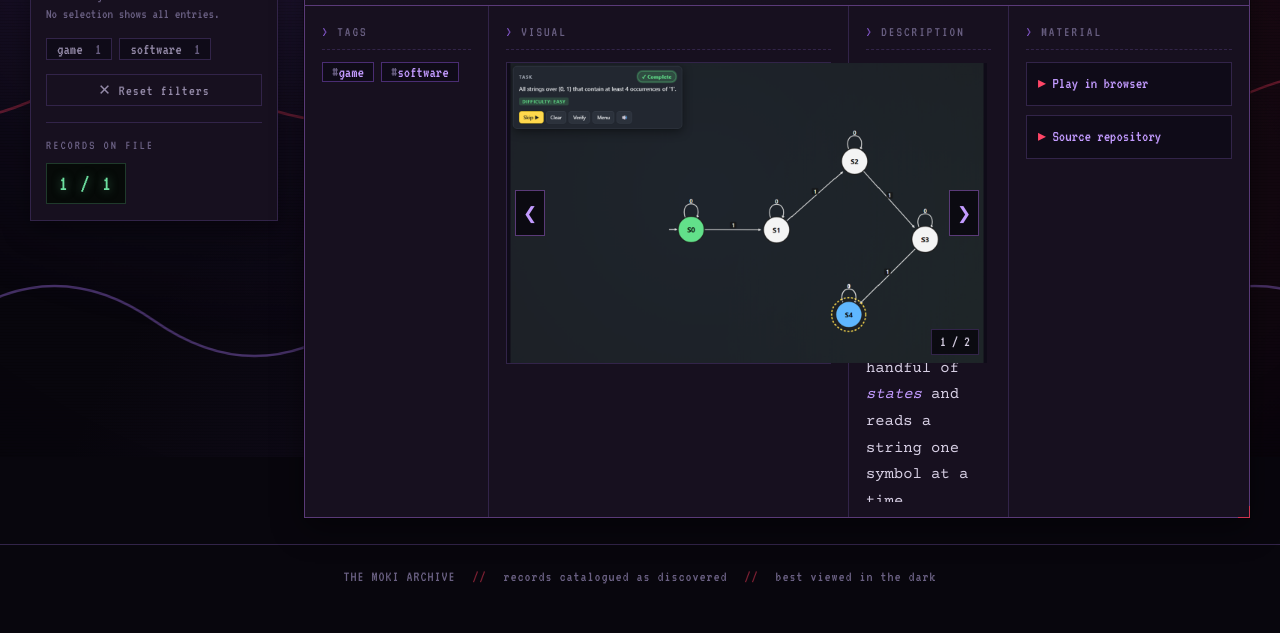
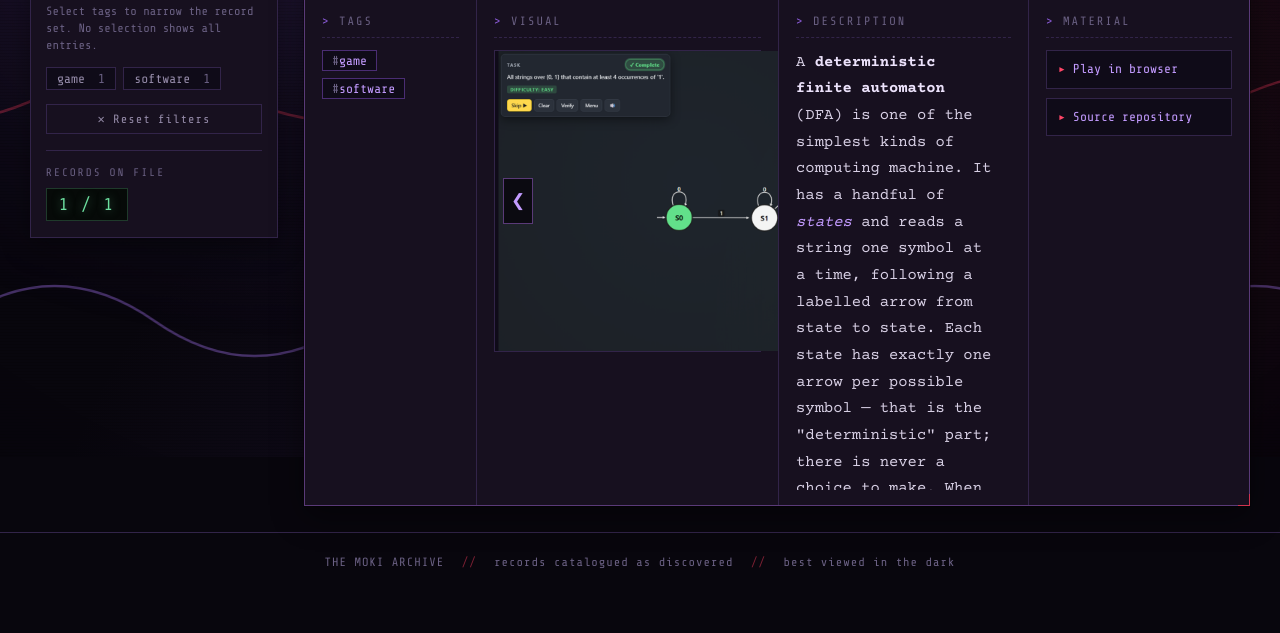
Before and after one commit to amojovic/the-moki-archive, a plain HTML site: page index.html in a window 1280 px wide. Shown: the part 343-976 px from the top of the page. Drawn offline with Linux system fonts and the light colour scheme.

Commit message:
Readable digital font (Share Tech Mono), fix image column overflow, allow page scroll with single entry

```diff
--- a/css/style.css
+++ b/css/style.css
@@ -6,8 +6,8 @@
 
 /* ------------------------------ FONTS -------------------------------- */
 @font-face {
-  font-family: "VT323";
-  src: url("../assets/fonts/VT323-Regular.ttf") format("truetype");
+  font-family: "Share Tech Mono";
+  src: url("../assets/fonts/ShareTechMono-Regular.ttf") format("truetype");
   font-display: swap;
 }
 @font-face {
@@ -29,7 +29,7 @@
 }
 
 :root {
-  /* --- surfaces (semi-transparent so the analog bg breathes through) --- */
+  /* --- surfaces (opaque, so scrolling never recomposites the page) --- */
   --bg:            #08060d;
   --panel:         #17101f;
   --panel-2:       #1e1530;
@@ -54,7 +54,7 @@
 
   /* --- fonts --- */
   --font-display: "Special Elite", "Courier New", serif;
-  --font-crt:     "VT323", "Courier New", monospace;
+  --font-crt:     "Share Tech Mono", "Consolas", "Courier New", monospace;
   --font-body:    "Courier Prime", "Courier New", monospace;
 
   --pad-x: 30px;
@@ -80,9 +80,7 @@ a:hover { color: #e2ccff; }
 a:visited { color: #a98fd6; }
 
 /* =====================================================================
-   ANIMATED ANALOG BACKGROUND
-   Slow drifting sine waves + a lazily pulsing plasma. Deliberately calm.
-   Honours prefers-reduced-motion (freezes at the bottom of the file).
+   ANIMATED ANALOG BACKGROUND  (GPU-composited: transform/opacity only)
    ===================================================================== */
 #bg {
   position: fixed;
@@ -95,8 +93,6 @@ a:visited { color: #a98fd6; }
     radial-gradient(1000px 900px at 50% 120%, rgba(74, 45, 115, 0.22), transparent 60%),
     #08060d;
 }
-
-/* lazily breathing plasma glow */
 .bg-plasma {
   position: absolute;
   inset: -15%;
@@ -111,7 +107,6 @@ a:visited { color: #a98fd6; }
   100% { transform: translate3d( 3%,  2%, 0) scale(1.12); opacity: 1.0;  }
 }
 
-/* the analog signal waves */
 .bg-waves { position: absolute; inset: 0; overflow: hidden; }
 .wave {
   position: absolute;
@@ -157,16 +152,15 @@ a:visited { color: #a98fd6; }
   border-bottom: 1px solid var(--border-strong);
   box-shadow: 0 1px 0 rgba(124, 32, 51, 0.5);
 }
-
 .header-bar {
   display: flex;
   align-items: center;
   gap: 8px;
   font-family: var(--font-crt);
-  font-size: 17px;
+  font-size: 14px;
   letter-spacing: 1px;
   color: var(--text-faint);
-  padding: 6px 0 5px;
+  padding: 7px 0 6px;
   border-bottom: 1px dashed var(--border);
 }
 .header-bar .bar-tag { color: var(--purple); }
@@ -186,10 +180,8 @@ a:visited { color: #a98fd6; }
   padding: 20px 0 22px;
 }
 .header-left { display: flex; gap: 20px; align-items: flex-start; }
-
 .site-logo {
-  width: 88px;
-  height: 88px;
+  width: 88px; height: 88px;
   object-fit: cover;
   border: 1px solid var(--border-strong);
   padding: 4px;
@@ -198,9 +190,7 @@ a:visited { color: #a98fd6; }
   filter: grayscale(0.15) contrast(1.05);
   flex-shrink: 0;
 }
-
 .header-text { max-width: 900px; }
-
 .site-title {
   font-family: var(--font-display);
   font-size: 40px;
@@ -208,17 +198,12 @@ a:visited { color: #a98fd6; }
   letter-spacing: 1px;
   margin: 2px 0 12px;
   color: #e9def9;
-  /* faint analog chromatic split */
   text-shadow:
     -1px 0 rgba(255, 70, 103, 0.35),
      1px 0 rgba(138, 91, 214, 0.45),
      0 0 22px rgba(138, 91, 214, 0.30);
 }
-.site-title .cursor {
-  color: var(--purple);
-  animation: blink 1.15s steps(1) infinite;
-  font-family: var(--font-crt);
-}
+.site-title .cursor { color: var(--purple); animation: blink 1.15s steps(1) infinite; font-family: var(--font-crt); }
 @keyframes blink { 0%, 55% { opacity: 1; } 56%, 100% { opacity: 0; } }
 
 .site-welcome {
@@ -229,7 +214,6 @@ a:visited { color: #a98fd6; }
   border-left: 2px solid var(--border-strong);
   padding-left: 15px;
 }
-
 .header-right { flex-shrink: 0; padding-top: 4px; }
 .contact-link {
   display: inline-flex;
@@ -244,8 +228,8 @@ a:visited { color: #a98fd6; }
   transition: border-color 0.15s, background 0.15s, box-shadow 0.15s;
 }
 .contact-link:hover { border-color: var(--red); background: var(--panel-2); box-shadow: 0 0 14px rgba(255, 70, 103, 0.2); }
-.contact-label { font-size: 13px; letter-spacing: 2px; color: var(--text-faint); }
-.contact-value { font-size: 18px; color: var(--purple); }
+.contact-label { font-size: 11px; letter-spacing: 2px; color: var(--text-faint); }
+.contact-value { font-size: 15px; color: var(--purple); }
 
 /* =====================================================================
    LAYOUT  —  full-width, big content columns
@@ -270,7 +254,7 @@ a:visited { color: #a98fd6; }
 }
 .sidebar-title {
   font-family: var(--font-crt);
-  font-size: 18px;
+  font-size: 15px;
   letter-spacing: 1px;
   text-transform: uppercase;
   color: var(--red);
@@ -279,66 +263,35 @@ a:visited { color: #a98fd6; }
   border-bottom: 1px solid var(--border);
   text-shadow: 0 0 10px rgba(255, 70, 103, 0.25);
 }
-.sidebar-note {
-  font-family: var(--font-crt);
-  font-size: 14px;
-  line-height: 1.35;
-  color: var(--text-faint);
-  margin: 0 0 14px;
-}
+.sidebar-note { font-family: var(--font-crt); font-size: 12px; line-height: 1.4; color: var(--text-faint); margin: 0 0 14px; }
 .tag-filters { display: flex; flex-wrap: wrap; gap: 7px; }
-
 .tag-chip {
   font-family: var(--font-crt);
-  font-size: 16px;
+  font-size: 13px;
   color: var(--text-dim);
   background: var(--inset);
   border: 1px solid var(--border);
-  padding: 2px 10px;
+  padding: 3px 10px;
   cursor: pointer;
   user-select: none;
   transition: all 0.12s;
 }
 .tag-chip:hover { border-color: var(--purple-mid); color: var(--text); }
-.tag-chip.active {
-  color: #f2ebff;
-  background: var(--purple-deep);
-  border-color: var(--purple);
-  box-shadow: 0 0 12px rgba(138, 91, 214, 0.35);
-}
+.tag-chip.active { color: #f2ebff; background: var(--purple-deep); border-color: var(--purple); box-shadow: 0 0 12px rgba(138, 91, 214, 0.35); }
 .tag-chip .tag-count { color: var(--text-faint); margin-left: 6px; }
 .tag-chip.active .tag-count { color: #d5c2f2; }
-
 .clear-filters {
-  display: block;
-  width: 100%;
-  margin-top: 14px;
-  font-family: var(--font-crt);
-  font-size: 15px;
-  letter-spacing: 1px;
-  color: var(--text-dim);
-  background: transparent;
-  border: 1px solid var(--border);
-  padding: 6px;
-  cursor: pointer;
-  transition: all 0.12s;
+  display: block; width: 100%; margin-top: 14px;
+  font-family: var(--font-crt); font-size: 12px; letter-spacing: 1px;
+  color: var(--text-dim); background: transparent; border: 1px solid var(--border);
+  padding: 7px; cursor: pointer; transition: all 0.12s;
 }
 .clear-filters:hover { border-color: var(--red); color: var(--red); }
-
-/* old-web "counter" for the record tally */
-.sidebar-status {
-  margin-top: 16px;
-  padding-top: 13px;
-  border-top: 1px solid var(--border);
-  font-family: var(--font-crt);
-  display: flex;
-  flex-direction: column;
-  gap: 6px;
-}
-.sidebar-status .status-label { font-size: 13px; letter-spacing: 2px; color: var(--text-faint); }
+.sidebar-status { margin-top: 16px; padding-top: 13px; border-top: 1px solid var(--border); font-family: var(--font-crt); display: flex; flex-direction: column; gap: 6px; }
+.sidebar-status .status-label { font-size: 11px; letter-spacing: 2px; color: var(--text-faint); }
 .sidebar-status .status-count {
   align-self: flex-start;
-  font-size: 22px;
+  font-size: 17px;
   color: #6de0a0;
   background: #060a08;
   border: 1px solid #1f3a2b;
@@ -350,17 +303,8 @@ a:visited { color: #a98fd6; }
 /* =====================================================================
    ENTRIES
    ===================================================================== */
-.entries { display: flex; flex-direction: column; gap: 30px; min-width: 0; }
-
-.entries-empty {
-  font-family: var(--font-crt);
-  font-size: 18px;
-  color: var(--text-faint);
-  border: 1px dashed var(--border);
-  padding: 48px;
-  text-align: center;
-  background: var(--panel);
-}
+.entries { display: flex; flex-direction: column; gap: 30px; min-width: 0; min-height: 66vh; }
+.entries-empty { font-family: var(--font-crt); font-size: 15px; color: var(--text-faint); border: 1px dashed var(--border); padding: 48px; text-align: center; background: var(--panel); }
 
 .entry {
   position: relative;
@@ -368,147 +312,84 @@ a:visited { color: #a98fd6; }
   background: var(--panel);
   box-shadow: 0 0 0 1px rgba(0,0,0,0.35), 0 10px 30px rgba(0,0,0,0.45);
 }
-/* corner ticks — dossier framing */
-.entry::before, .entry::after {
-  content: "";
-  position: absolute;
-  width: 12px; height: 12px;
-  border-color: var(--red-mid);
-  border-style: solid;
-  pointer-events: none;
-}
+.entry::before, .entry::after { content: ""; position: absolute; width: 12px; height: 12px; border-color: var(--red-mid); border-style: solid; pointer-events: none; }
 .entry::before { top: -1px; left: -1px; border-width: 1px 0 0 1px; }
 .entry::after  { bottom: -1px; right: -1px; border-width: 0 1px 1px 0; }
 .entry.hidden { display: none; }
 
-/* --- entry title bar --- */
 .entry-header {
-  display: flex;
-  justify-content: space-between;
-  align-items: baseline;
-  gap: 18px;
+  display: flex; justify-content: space-between; align-items: baseline; gap: 18px;
   padding: 12px 18px;
   background: linear-gradient(180deg, var(--panel-2), var(--panel));
   border-bottom: 1px solid var(--border-strong);
 }
-.entry-title {
-  font-family: var(--font-display);
-  font-size: 22px;
-  letter-spacing: 0.5px;
-  color: #e9def9;
-  margin: 0;
-  text-shadow: 0 0 16px rgba(138, 91, 214, 0.25);
-}
-.entry-meta {
-  font-family: var(--font-crt);
-  font-size: 16px;
-  color: var(--text-faint);
-  white-space: nowrap;
-  text-align: right;
-}
+.entry-title { font-family: var(--font-display); font-size: 22px; letter-spacing: 0.5px; color: #e9def9; margin: 0; text-shadow: 0 0 16px rgba(138, 91, 214, 0.25); }
+.entry-meta { font-family: var(--font-crt); font-size: 13px; color: var(--text-faint); white-space: nowrap; text-align: right; }
 .entry-meta .entry-id { color: var(--red); letter-spacing: 1px; }
 .entry-meta .entry-date { display: block; margin-top: 1px; }
 
-/* --- 4-field grid: tags | VISUAL (big) | DESCRIPTION (biggest) | material --- */
+/* --- 4-field grid: tags | VISUAL (big, bounded) | DESCRIPTION (biggest) | material --- */
 .entry-body {
   display: grid;
-  grid-template-columns: 184px minmax(360px, 0.9fr) minmax(0, 1.35fr) clamp(240px, 20%, 300px);
+  grid-template-columns: 172px clamp(300px, 32%, 540px) minmax(0, 1fr) clamp(220px, 18%, 290px);
 }
 .field {
   padding: 15px 17px;
   border-right: 1px solid var(--border);
   min-width: 0;
+  overflow: hidden;
 }
 .field:last-child { border-right: none; }
 .field-label {
-  font-family: var(--font-crt);
-  font-size: 14px;
-  letter-spacing: 2px;
-  text-transform: uppercase;
-  color: var(--text-faint);
-  margin: 0 0 12px;
-  padding-bottom: 6px;
-  border-bottom: 1px dashed var(--border);
+  font-family: var(--font-crt); font-size: 12px; letter-spacing: 2px; text-transform: uppercase;
+  color: var(--text-faint); margin: 0 0 12px; padding-bottom: 6px; border-bottom: 1px dashed var(--border);
 }
 .field-label::before { content: "> "; color: var(--purple-mid); }
 
 /* --- field 1: tags --- */
 .field-tags .entry-tags { display: flex; flex-wrap: wrap; gap: 7px; }
 .entry-tag {
-  font-family: var(--font-crt);
-  font-size: 16px;
-  color: var(--purple);
-  background: var(--inset);
-  border: 1px solid var(--purple-deep);
-  padding: 1px 9px;
-  cursor: pointer;
-  transition: all 0.12s;
+  font-family: var(--font-crt); font-size: 13px; color: var(--purple);
+  background: var(--inset); border: 1px solid var(--purple-deep); padding: 2px 9px; cursor: pointer; transition: all 0.12s;
 }
 .entry-tag:hover { background: var(--purple-deep); color: #f2ebff; box-shadow: 0 0 10px rgba(138,91,214,0.3); }
 .entry-tag::before { content: "#"; color: var(--text-faint); }
 
-/* --- field 2: image carousel (large) --- */
-.carousel { position: relative; background: var(--inset); border: 1px solid var(--border); }
+/* --- field 2: image carousel (large, always fully contained) --- */
+.carousel { position: relative; max-width: 100%; background: var(--inset); border: 1px solid var(--border); }
 .carousel-viewport { position: relative; overflow: hidden; aspect-ratio: 16 / 10; min-height: 300px; background: var(--inset); }
 .carousel-track { width: 100%; height: 100%; }
 .carousel-slide { display: none; width: 100%; height: 100%; }
 .carousel-slide.active { display: block; }
-.carousel-slide img { width: 100%; height: 100%; object-fit: contain; background: var(--inset); display: block; cursor: zoom-in; }
+.carousel-slide img { width: 100%; height: 100%; max-width: 100%; object-fit: contain; background: var(--inset); display: block; cursor: zoom-in; }
 .carousel-btn {
   position: absolute; top: 50%; transform: translateY(-50%);
-  width: 30px; height: 46px;
-  border: 1px solid var(--border-strong);
-  background: rgba(8, 6, 13, 0.82);
-  color: var(--purple);
-  font-size: 17px;
-  cursor: pointer;
-  display: flex; align-items: center; justify-content: center;
-  transition: all 0.12s;
+  width: 30px; height: 46px; border: 1px solid var(--border-strong);
+  background: rgba(8, 6, 13, 0.82); color: var(--purple); font-size: 17px; cursor: pointer;
+  display: flex; align-items: center; justify-content: center; transition: all 0.12s;
 }
 .carousel-btn:hover { background: var(--purple-deep); color: #fff; }
 .carousel-btn.prev { left: 8px; }
 .carousel-btn.next { right: 8px; }
 .carousel-counter {
   position: absolute; bottom: 8px; right: 8px;
-  font-family: var(--font-crt); font-size: 15px;
-  color: var(--text);
-  background: rgba(8, 6, 13, 0.82);
-  border: 1px solid var(--border);
-  padding: 0 8px;
+  font-family: var(--font-crt); font-size: 12px; color: var(--text);
+  background: rgba(8, 6, 13, 0.82); border: 1px solid var(--border); padding: 1px 8px;
 }
 .field-image .no-image {
-  font-family: var(--font-crt);
-  font-size: 16px;
-  color: var(--text-faint);
-  text-align: center;
-  padding: 60px 12px;
-  border: 1px dashed var(--border);
-  background: var(--inset);
+  font-family: var(--font-crt); font-size: 14px; color: var(--text-faint);
+  text-align: center; padding: 60px 12px; border: 1px dashed var(--border); background: var(--inset);
 }
 
 /* --- field 3: scrollable description (taller) --- */
-.entry-text {
-  max-height: 440px;
-  overflow-y: auto;
-  padding-right: 12px;
-  font-size: 15.5px;
-  line-height: 1.72;
-  color: var(--text);
-}
+.entry-text { max-height: 440px; overflow-y: auto; padding-right: 12px; font-size: 15.5px; line-height: 1.72; color: var(--text); }
 .entry-text.tall { max-height: 680px; }
 .entry-text.full { max-height: none; }
 .entry-text p { margin: 0 0 0.9em; }
 .entry-text p:last-child { margin-bottom: 0; }
 .entry-text em { color: var(--purple); font-style: italic; }
 .entry-text strong { color: #ece2fb; }
-.entry-text code {
-  font-family: var(--font-crt);
-  font-size: 1.05em;
-  background: var(--inset);
-  border: 1px solid var(--border);
-  padding: 0 5px;
-  color: #9fd8ff;
-}
+.entry-text code { font-family: var(--font-crt); font-size: 1.02em; background: var(--inset); border: 1px solid var(--border); padding: 0 5px; color: #9fd8ff; }
 .entry-text ul, .entry-text ol { margin: 0 0 0.9em; padding-left: 1.3em; }
 .entry-text li { margin: 0.15em 0; }
 .entry-text .redacted { background: #000; color: #000; padding: 0 4px; user-select: none; }
@@ -521,85 +402,42 @@ a:visited { color: #a98fd6; }
 
 /* --- field 4: material (audio + links) --- */
 .material-audio { margin-bottom: 14px; }
-.material-audio .audio-caption {
-  font-family: var(--font-crt);
-  font-size: 14px; letter-spacing: 1px;
-  color: var(--text-faint);
-  margin-bottom: 6px;
-}
+.material-audio .audio-caption { font-family: var(--font-crt); font-size: 11px; letter-spacing: 1px; color: var(--text-faint); margin-bottom: 6px; }
 .material-audio audio { width: 100%; filter: grayscale(0.35) sepia(0.15) hue-rotate(230deg); }
 .material-links { list-style: none; margin: 0; padding: 0; display: flex; flex-direction: column; gap: 9px; }
 .material-links a {
-  font-family: var(--font-crt);
-  font-size: 16px;
-  text-decoration: none;
-  color: var(--purple);
-  border: 1px solid var(--border);
-  background: var(--inset);
-  padding: 8px 11px;
-  display: block;
-  transition: all 0.12s;
+  font-family: var(--font-crt); font-size: 13px; text-decoration: none; color: var(--purple);
+  border: 1px solid var(--border); background: var(--inset); padding: 8px 11px; display: block; transition: all 0.12s;
 }
 .material-links a:hover { border-color: var(--purple); background: var(--panel-2); box-shadow: 0 0 12px rgba(138,91,214,0.25); }
 .material-links a::before { content: "\25B8  "; color: var(--red); }
-.field-material .no-material { font-family: var(--font-crt); font-size: 15px; color: var(--text-faint); }
+.field-material .no-material { font-family: var(--font-crt); font-size: 12px; color: var(--text-faint); }
 
 /* =====================================================================
    LIGHTBOX
    ===================================================================== */
-.lightbox {
-  position: fixed; inset: 0; z-index: 10000;
-  background: rgba(5, 3, 8, 0.95);
-  display: flex; align-items: center; justify-content: center;
-}
+.lightbox { position: fixed; inset: 0; z-index: 10000; background: rgba(5, 3, 8, 0.95); display: flex; align-items: center; justify-content: center; }
 .lightbox.hidden { display: none; }
-.lightbox-img {
-  max-width: 90vw; max-height: 86vh;
-  border: 1px solid var(--border-strong);
-  box-shadow: 0 0 50px rgba(0,0,0,0.7);
-}
-.lightbox-btn, .lightbox-close {
-  position: absolute;
-  background: rgba(21, 15, 31, 0.92);
-  border: 1px solid var(--border-strong);
-  color: var(--purple);
-  cursor: pointer; font-size: 22px;
-  transition: all 0.12s;
-}
+.lightbox-img { max-width: 90vw; max-height: 86vh; border: 1px solid var(--border-strong); box-shadow: 0 0 50px rgba(0,0,0,0.7); }
+.lightbox-btn, .lightbox-close { position: absolute; background: rgba(21, 15, 31, 0.92); border: 1px solid var(--border-strong); color: var(--purple); cursor: pointer; font-size: 22px; transition: all 0.12s; }
 .lightbox-btn:hover, .lightbox-close:hover { background: var(--purple-deep); color: #fff; }
 .lightbox-btn { top: 50%; transform: translateY(-50%); width: 48px; height: 66px; }
 .lightbox-prev { left: 3vw; }
 .lightbox-next { right: 3vw; }
 .lightbox-close { top: 3vh; right: 3vw; width: 46px; height: 46px; }
-.lightbox-counter {
-  position: absolute; bottom: 3vh;
-  font-family: var(--font-crt); font-size: 16px;
-  color: var(--text);
-  background: rgba(21, 15, 31, 0.92);
-  border: 1px solid var(--border);
-  padding: 3px 13px;
-}
+.lightbox-counter { position: absolute; bottom: 3vh; font-family: var(--font-crt); font-size: 14px; color: var(--text); background: rgba(21, 15, 31, 0.92); border: 1px solid var(--border); padding: 3px 13px; }
 
 /* =====================================================================
    FOOTER
    ===================================================================== */
-.site-footer {
-  width: 100%;
-  padding: 20px var(--pad-x) 44px;
-  border-top: 1px solid var(--border);
-  font-family: var(--font-crt);
-  font-size: 15px;
-  letter-spacing: 1px;
-  color: var(--text-faint);
-  text-align: center;
-}
+.site-footer { width: 100%; padding: 20px var(--pad-x) 44px; border-top: 1px solid var(--border); font-family: var(--font-crt); font-size: 12px; letter-spacing: 1px; color: var(--text-faint); text-align: center; }
 .footer-sep { color: var(--red-deep); margin: 0 10px; }
 
 /* =====================================================================
    RESPONSIVE
    ===================================================================== */
 @media (max-width: 1100px) {
-  .entry-body { grid-template-columns: 160px minmax(300px, 1fr) minmax(0, 1.2fr); }
+  .entry-body { grid-template-columns: 172px clamp(260px, 42%, 520px) minmax(0, 1fr); }
   .field-material { grid-column: 1 / -1; border-right: none; border-top: 1px solid var(--border); }
 }
 @media (max-width: 860px) {
@@ -609,8 +447,9 @@ a:visited { color: #a98fd6; }
   .field { border-right: none; border-bottom: 1px solid var(--border); }
   .field:last-child { border-bottom: none; }
   .field-material { grid-column: auto; border-top: none; }
-  .field-image .carousel { max-width: 420px; }
+  .field-image .carousel { max-width: 460px; }
   .carousel-viewport { min-height: 240px; }
+  .entries { min-height: 40vh; }
 }
 @media (max-width: 620px) {
   .header-main { flex-direction: column; align-items: stretch; }
```
Also changed, not shown: assets/fonts/ShareTechMono-Regular.ttf (added), assets/fonts/VT323-Regular.ttf (deleted).
